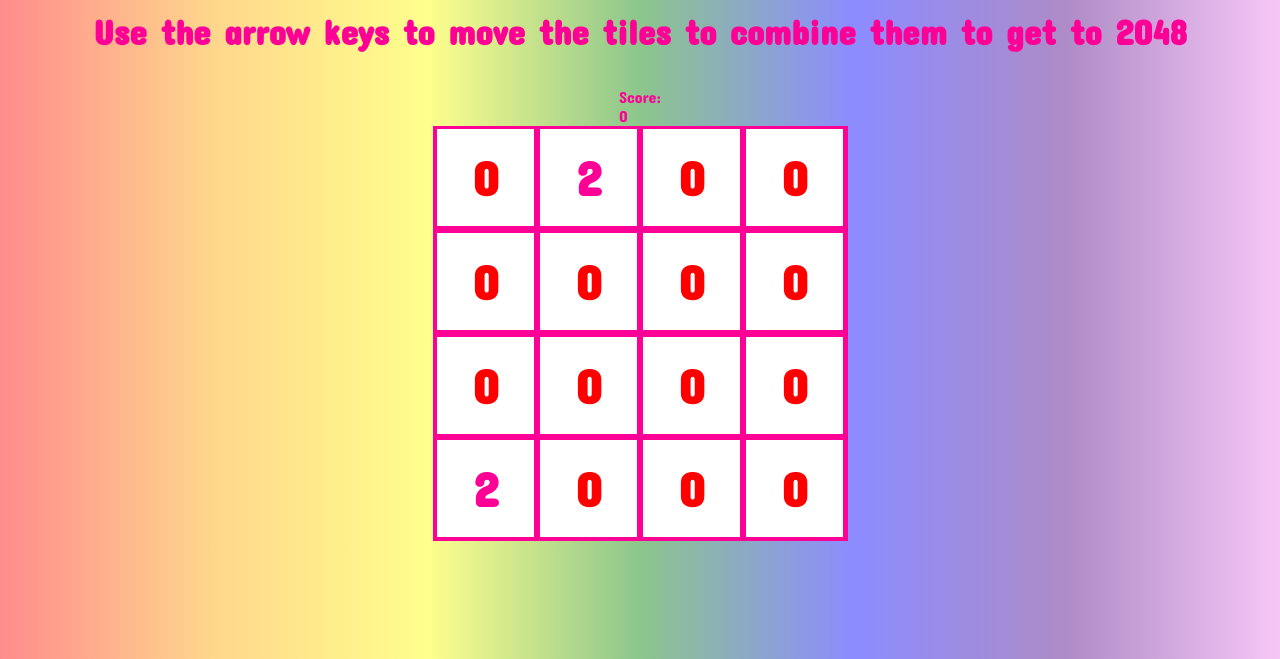
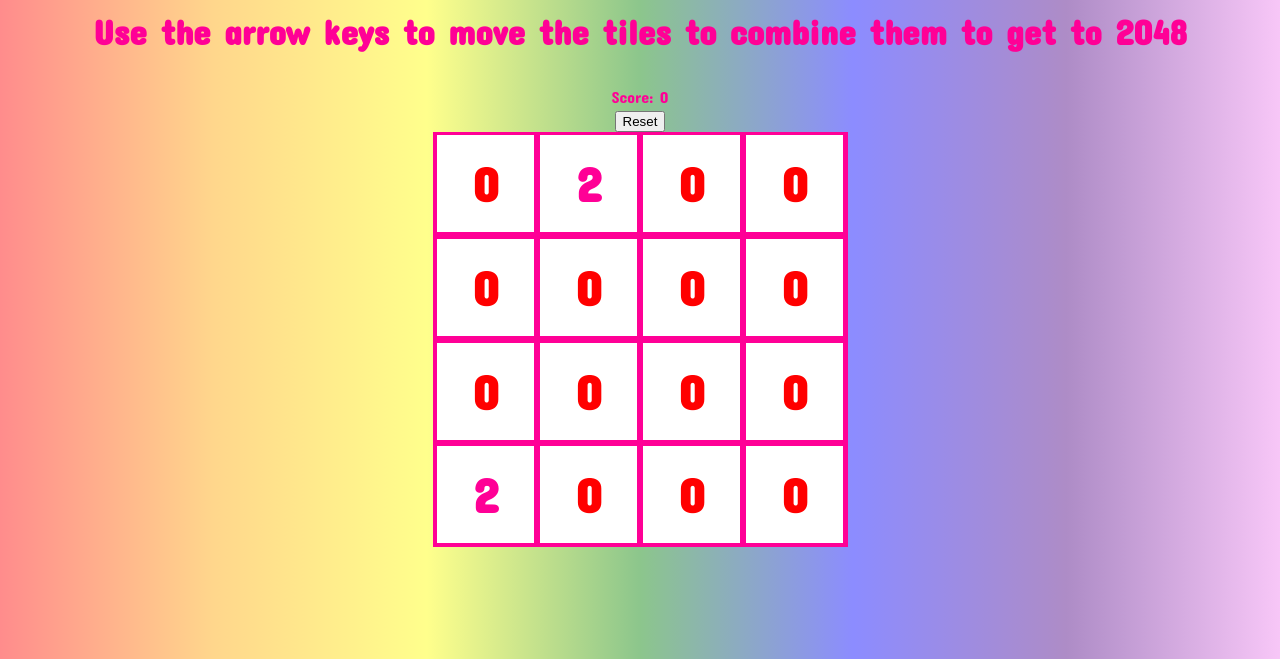
Before and after one commit to bcheney21/2048, a plain HTML site: page index.html in a window 1280 px wide. Shown: the part 141-800 px from the top of the page. Drawn offline with Linux system fonts and the light colour scheme.

Commit message:
trying to set up reset button

```diff
--- a/css/styles.css
+++ b/css/styles.css
@@ -9,26 +9,23 @@ h1, p{
     text-align: center;
     font-family: 'Concert One', cursive;
     font-weight: bold;
+}
 
-}
 h1{
     font-size: 60px;
     color:rgb(255, 0, 150);
     margin-bottom: -2px;
 }
 
-p{
+p {
     color:rgb(255, 0, 150);
     font-size: 35px;
 }
-#score{
+#score, .score-display{
     color:rgb(255, 0, 150);
     font-family: 'Concert One', cursive;
-}
-
-.score-display{
-    color: rgb(255, 0, 150);
-    font-family: 'Concert One', cursive;
+    text-align: center;
+    margin-bottom: 5px;
 }
 .grid-container{
     display: flex;
--- a/index.html
+++ b/index.html
@@ -13,10 +13,9 @@
     <h1>2048</h1>
     <p>Use the arrow keys to move the tiles to combine them to get to 2048</p>
    <div class ="score-container">
-       <div class="score-display">Score: </div>
-       <span id="score">0</span>
+       <div class="score-display">Score: <span id="score">0</span></div>
    </div>
-
+   <button id="reset">Reset</button>
    <div id="game-play"></div>
     <div class="grid-container"></div>
 </body>
--- a/js/app.js
+++ b/js/app.js
@@ -63,18 +63,10 @@ function newTile() {
     }
 }
 
-// function congratsMessage(){
-//     for(let i = 0; i < width*width; i++){
-//         if(boxes[i].innerHTML == 4){
-//             gamePlay.innerHTML = "Congratulations! You have reached the 256 tile!";
-//         }
-//     }
-// }
-
 // creating the board
 function makeBoard() {
     for (let i = 0; i < width*width; i++){
-        let box = document.createElement('div');
+        var box = document.createElement('div');
         box.innerHTML = 0;
         gameBoard.appendChild(box);
         boxes.push(box);
@@ -273,3 +265,26 @@ function isGameOver(){
         document.removeEventListener('keyup', arrows)
     }
 }
+
+// document.querySelector("#reset").addEventListener('click', function(){
+//     let boxes = [];
+//     for (let i = 0; i < width*width; i++){
+//         var box = document.querySelector('div');
+//         box.innerHTML = 0;
+//         gameBoard.appendChild(box);
+//         boxes.push(box);
+//     }
+//     let score = 0;
+//     newTile();
+//     newTile();
+// })
+
+document.querySelector('#reset').onclick = function() {
+    boxes = [];
+    score = 0;
+    // for (let i = 0; i < width*width; i++){
+    //     var box = document.querySelector('div');
+    //     box.remove()
+    // }
+    makeBoard()
+}
```
